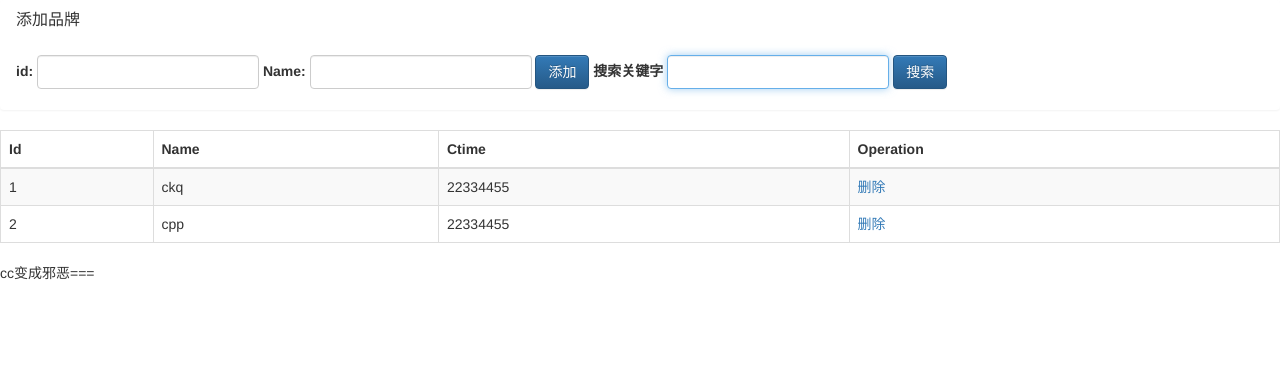
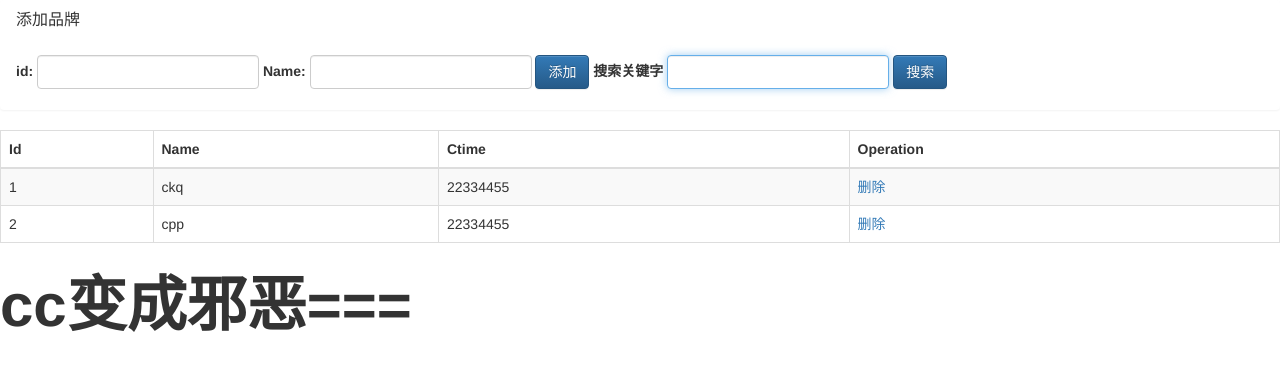
Before and after one commit to KevinSwiftiOS/VueLearning, a plain HTML site: page 01品牌列表案例.html in a window 1280 px wide. Drawn offline with nearby package versions, Linux system fonts and the light colour scheme.

Commit message:
学习到视频35

```diff
--- a/01品牌列表案例.html
+++ b/01品牌列表案例.html
@@ -67,7 +67,7 @@
         </tbody>
     </table>
     <!--定义一个过滤器-->
-    <p>{{msg | msgFormat() | test }}</p>
+    <p v-fontweight="'800'" v-fontSiZe="'60'">{{msg | msgFormat() | test }}</p>
 </div>
 <script>
     //自定义全局过滤器 进行时间的格式化
@@ -98,7 +98,7 @@
     //其中 参数1 是指令的名称 在定义的时候，不需要加v- 但是在调用的时候要加v-
     //参数2是对象，对象身上有指令相关的钩子函数,这些函数可以在特定的阶段执行，执行相关操作。
     Vue.directive('focus', {
-        bind: function (el) { //当元素与指令绑定的时候触发 el表示绑定到哪个元素 还未插入到dom中。
+        bind: function (el,binding) { //当元素与指令绑定的时候触发 el表示绑定到哪个元素 还未插入到dom中。
             //第一个参数永远是el,表示被绑定的元素,原生的js对象。
             el.focus();
 
@@ -175,6 +175,18 @@
             dateFormat:function (msg,pattern) {
                 return "22334455";
             }
+        },
+        //定义私有指令
+        directives: {
+            // 设置字体加粗
+            'fontweight': {
+                bind: function (el, binding) {
+                    el.style.fontWeight = binding.value
+                }
+            },
+            'fontsize':function (el,binding) {
+                el.style.fontSize = parseInt(binding.value) + 'px';
+            }
         }
     });
     //过滤器的定义 第一个参数，数据，管道符传过来的数据
```
Also changed, not shown: README.md.
